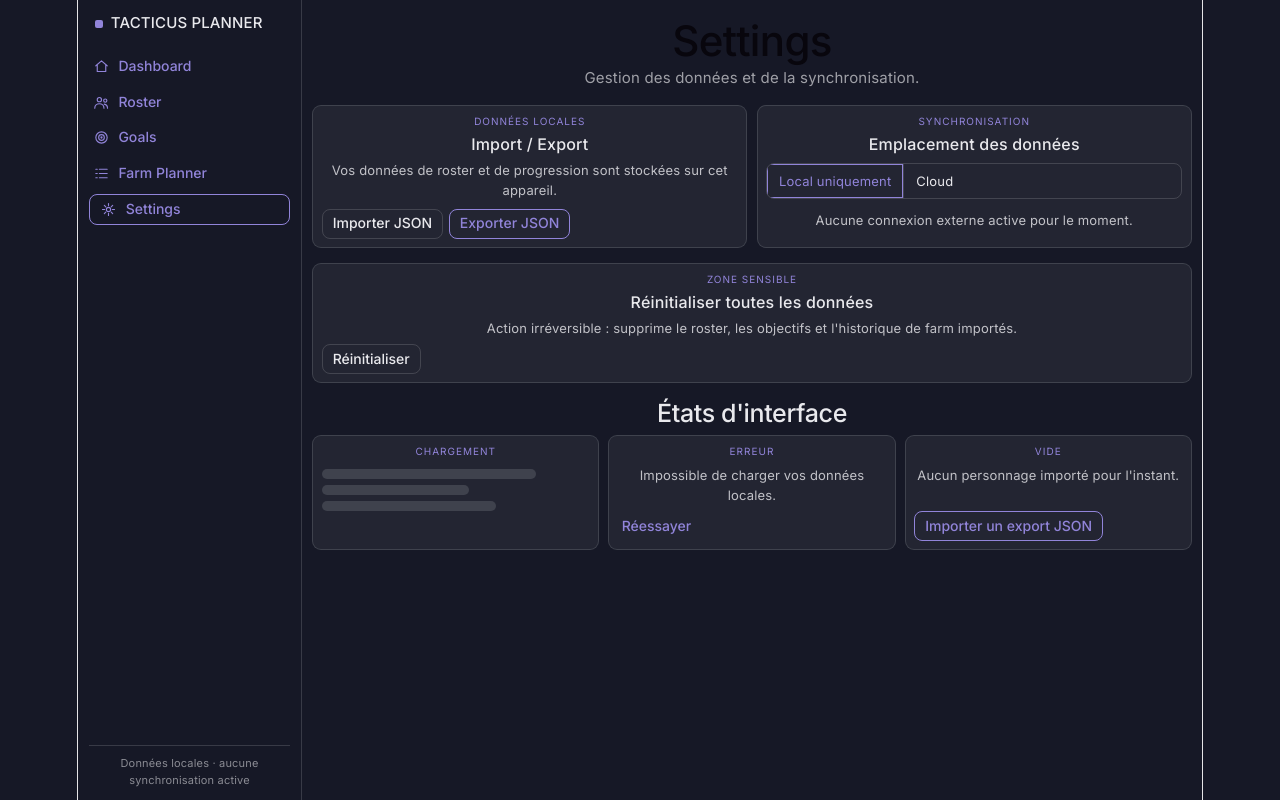
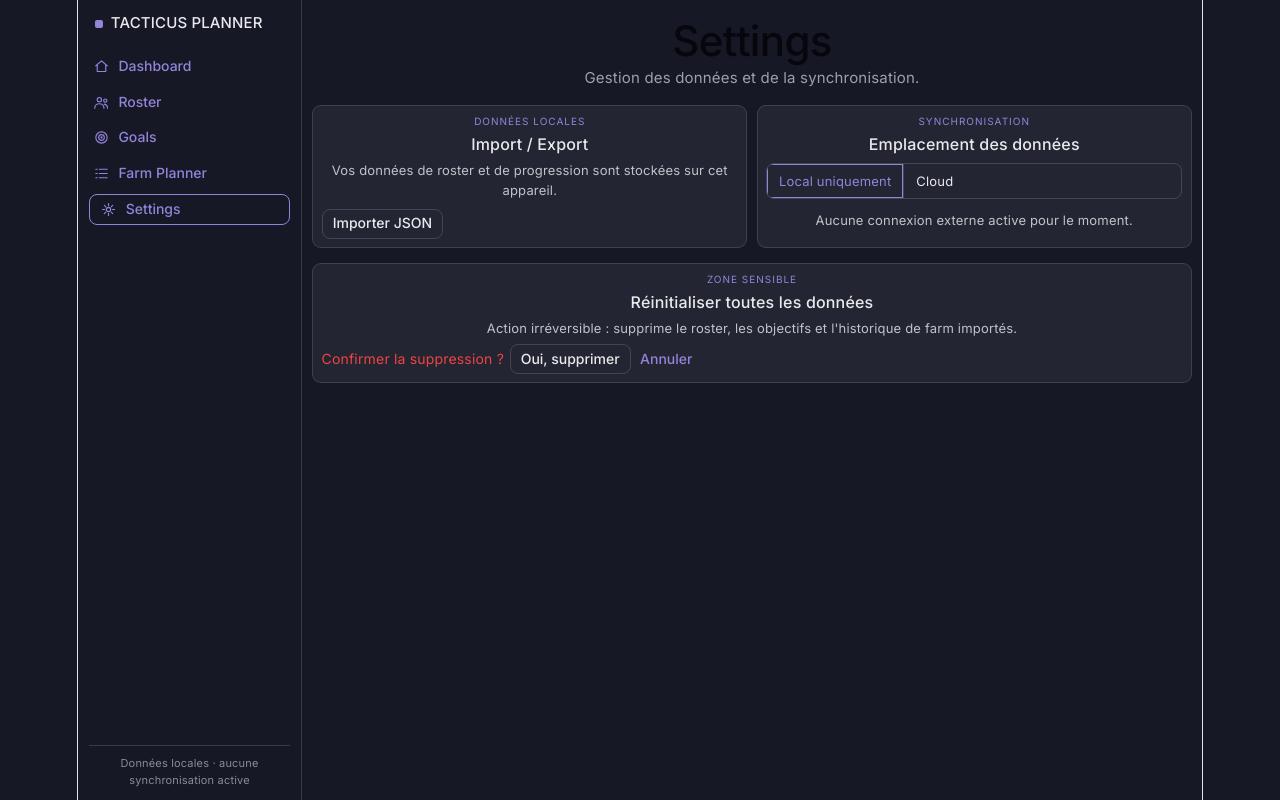
Before and after one commit to BGenova/tacticus-companion, a React (Vite) app: page /settings in a window 1280 px wide. Both pictures are taken after a click on the button "Réinitialiser". Built offline with nearby package versions, Linux system fonts and the light colour scheme.

Commit message:
feat(ui): add import/export/reset functionality to Settings (Phase 0.6)
File import with JSON validation, preview and confirmation

Export PlayerData as JSON download

Reset with confirmation dialog

```diff
--- a/src/components/screens/SettingsScreen.tsx
+++ b/src/components/screens/SettingsScreen.tsx
@@ -1,25 +1,174 @@
+import { useRef, useState } from 'react';
+import { usePlayerStore } from '../../stores/player-store';
+import { ImportValidationError } from '../../adapters/planner-import';
+
+type ImportStatus =
+  | { state: 'idle' }
+  | { state: 'preview'; filename: string; characterCount: number; goalCount: number; raw: string }
+  | { state: 'success'; filename: string; characterCount: number }
+  | { state: 'error'; message: string };
+
 /**
  * Écran « Settings » : import/export de données, synchronisation,
  * réinitialisation et aperçu des états d'interface (chargement, erreur, vide).
  */
 export function SettingsScreen() {
+  const fileInputRef = useRef<HTMLInputElement>(null);
+  const [importStatus, setImportStatus] = useState<ImportStatus>({ state: 'idle' });
+  const [showResetConfirm, setShowResetConfirm] = useState(false);
+
+  const store = usePlayerStore();
+  const hasData = Object.keys(store.data.characters).length > 0;
+
+  const handleFileSelect = async (e: React.ChangeEvent<HTMLInputElement>) => {
+    const file = e.target.files?.[0];
+    if (!file) return;
+
+    try {
+      const raw = await file.text();
+      const parsed = JSON.parse(raw);
+      const characters = parsed.characters ? Object.keys(parsed.characters) : [];
+      const goals = Array.isArray(parsed.goals) ? parsed.goals : [];
+
+      setImportStatus({
+        state: 'preview',
+        filename: file.name,
+        characterCount: characters.length,
+        goalCount: goals.length,
+        raw,
+      });
+    } catch {
+      setImportStatus({ state: 'error', message: 'Fichier JSON invalide.' });
+    }
+
+    // Reset file input
+    if (fileInputRef.current) fileInputRef.current.value = '';
+  };
+
+  const handleConfirmImport = () => {
+    if (importStatus.state !== 'preview') return;
+
+    try {
+      store.importFromJson(importStatus.raw);
+      setImportStatus({
+        state: 'success',
+        filename: importStatus.filename,
+        characterCount: importStatus.characterCount,
+      });
+    } catch (err) {
+      if (err instanceof ImportValidationError) {
+        setImportStatus({ state: 'error', message: err.issues.join('\n') });
+      } else {
+        setImportStatus({ state: 'error', message: 'Erreur inattendue lors de l\'import.' });
+      }
+    }
+  };
+
+  const handleCancelImport = () => {
+    setImportStatus({ state: 'idle' });
+  };
+
+  const handleExport = () => {
+    const json = store.exportJson();
+    const blob = new Blob([json], { type: 'application/json' });
+    const url = URL.createObjectURL(blob);
+    const a = document.createElement('a');
+    a.href = url;
+    a.download = `tacticus-export-${new Date().toISOString().slice(0, 10)}.json`;
+    a.click();
+    URL.revokeObjectURL(url);
+  };
+
+  const handleReset = () => {
+    store.reset();
+    setShowResetConfirm(false);
+    setImportStatus({ state: 'idle' });
+  };
+
   return (
     <div>
       <h1 style={{ marginBottom: 2 }}>Settings</h1>
       <p style={{ color: 'color-mix(in srgb, var(--color-text) 65%, transparent)', marginBottom: 'var(--space-6)' }}>
         Gestion des données et de la synchronisation.
       </p>
-
       <div style={{ display: 'grid', gridTemplateColumns: 'repeat(auto-fit,minmax(260px,1fr))', gap: 'var(--space-4)', marginBottom: 'var(--space-6)' }}>
         {/* Import / Export */}
         <div className="card elev-sm">
           <div className="card-kicker">Données locales</div>
           <div className="card-title" style={{ fontSize: 16 }}>Import / Export</div>
           <p className="card-body">Vos données de roster et de progression sont stockées sur cet appareil.</p>
-          <div style={{ display: 'flex', gap: 'var(--space-2)', marginTop: 'var(--space-1)' }}>
-            <button type="button" className="btn btn-secondary">Importer JSON</button>
-            <button type="button" className="btn btn-primary">Exporter JSON</button>
-          </div>
+
+          {importStatus.state === 'idle' && (
+            <div style={{ display: 'flex', gap: 'var(--space-2)', marginTop: 'var(--space-1)' }}>
+              <input
+                ref={fileInputRef}
+                type="file"
+                accept=".json"
+                style={{ display: 'none' }}
+                onChange={handleFileSelect}
+              />
+              <button
+                type="button"
+                className="btn btn-secondary"
+                onClick={() => fileInputRef.current?.click()}
+              >
+                Importer JSON
+              </button>
+              {hasData && (
+                <button type="button" className="btn btn-primary" onClick={handleExport}>
+                  Exporter JSON
+                </button>
+              )}
+            </div>
+          )}
+
+          {importStatus.state === 'preview' && (
+            <div style={{ marginTop: 'var(--space-2)' }}>
+              <p className="card-body" style={{ marginBottom: 'var(--space-2)' }}>
+                <strong>{importStatus.filename}</strong> — {importStatus.characterCount} personnage(s), {importStatus.goalCount} objectif(s)
+              </p>
+              <div style={{ display: 'flex', gap: 'var(--space-2)' }}>
+                <button type="button" className="btn btn-primary" onClick={handleConfirmImport}>
+                  Confirmer l'import
+                </button>
+                <button type="button" className="btn btn-ghost" onClick={handleCancelImport}>
+                  Annuler
+                </button>
+              </div>
+            </div>
+          )}
+
+          {importStatus.state === 'success' && (
+            <div style={{ marginTop: 'var(--space-2)' }}>
+              <p className="card-body" style={{ color: 'var(--color-accent)' }}>
+                ✅ Import réussi — {importStatus.characterCount} personnage(s) importé(s) depuis {importStatus.filename}
+              </p>
+              <button
+                type="button"
+                className="btn btn-ghost"
+                onClick={() => setImportStatus({ state: 'idle' })}
+                style={{ marginTop: 'var(--space-1)' }}
+              >
+                OK
+              </button>
+            </div>
+          )}
+
+          {importStatus.state === 'error' && (
+            <div style={{ marginTop: 'var(--space-2)' }}>
+              <p className="card-body" style={{ color: 'var(--color-error, #ef4444)' }}>
+                ❌ Erreur : {importStatus.message}
+              </p>
+              <button
+                type="button"
+                className="btn btn-ghost"
+                onClick={() => setImportStatus({ state: 'idle' })}
+                style={{ marginTop: 'var(--space-1)' }}
+              >
+                Réessayer
+              </button>
+            </div>
+          )}
         </div>
 
         {/* Synchronisation */}
@@ -47,31 +196,39 @@ export function SettingsScreen() {
         <div className="card-kicker">Zone sensible</div>
         <div className="card-title" style={{ fontSize: 16 }}>Réinitialiser toutes les données</div>
         <p className="card-body">Action irréversible : supprime le roster, les objectifs et l'historique de farm importés.</p>
-        <button type="button" className="btn btn-secondary" style={{ alignSelf: 'flex-start' }}>Réinitialiser</button>
+        {!showResetConfirm ? (
+          <button
+            type="button"
+            className="btn btn-secondary"
+            style={{ alignSelf: 'flex-start' }}
+            onClick={() => setShowResetConfirm(true)}
+          >
+            Réinitialiser
+          </button>
+        ) : (
+          <div style={{ display: 'flex', gap: 'var(--space-2)', alignItems: 'center' }}>
+            <span style={{ color: 'var(--color-error, #ef4444)', fontSize: 14 }}>Confirmer la suppression ?</span>
+            <button type="button" className="btn btn-secondary" onClick={handleReset}>
+              Oui, supprimer
+            </button>
+            <button type="button" className="btn btn-ghost" onClick={() => setShowResetConfirm(false)}>
+              Annuler
+            </button>
+          </div>
+        )}
       </div>
 
-      {/* États d'interface */}
-      <h3 style={{ marginBottom: 'var(--space-3)' }}>États d'interface</h3>
-      <div style={{ display: 'grid', gridTemplateColumns: 'repeat(auto-fit,minmax(220px,1fr))', gap: 'var(--space-4)' }}>
-        <div className="card elev-sm">
-          <div className="card-kicker">Chargement</div>
-          <div style={{ display: 'flex', flexDirection: 'column', gap: 6, marginTop: 4 }}>
-            <div style={{ height: 10, borderRadius: 999, background: 'var(--color-neutral-800)', width: '80%' }} />
-            <div style={{ height: 10, borderRadius: 999, background: 'var(--color-neutral-800)', width: '55%' }} />
-            <div style={{ height: 10, borderRadius: 999, background: 'var(--color-neutral-800)', width: '65%' }} />
+      {/* Info données actuelles */}
+      {hasData && (
+        <div className="card elev-sm" style={{ marginBottom: 'var(--space-6)' }}>
+          <div className="card-kicker">Données actuelles</div>
+          <div className="card-body">
+            <p>{Object.keys(store.data.characters).length} personnage(s) · {store.data.goals.length} objectif(s) · {Object.keys(store.data.campaigns).length} campagne(s)</p>
+            {store.data.profile.username && <p>Joueur : {store.data.profile.username}</p>}
+            <p style={{ fontSize: 12, opacity: 0.6 }}>Dernière mise à jour : {new Date(store.data.updatedAt).toLocaleString()}</p>
           </div>
         </div>
-        <div className="card elev-sm">
-          <div className="card-kicker">Erreur</div>
-          <p className="card-body">Impossible de charger vos données locales.</p>
-          <button type="button" className="btn btn-ghost" style={{ alignSelf: 'flex-start' }}>Réessayer</button>
-        </div>
-        <div className="card elev-sm">
-          <div className="card-kicker">Vide</div>
-          <p className="card-body">Aucun personnage importé pour l'instant.</p>
-          <button type="button" className="btn btn-primary" style={{ alignSelf: 'flex-start' }}>Importer un export JSON</button>
-        </div>
-      </div>
+      )}
     </div>
   );
 }
```
